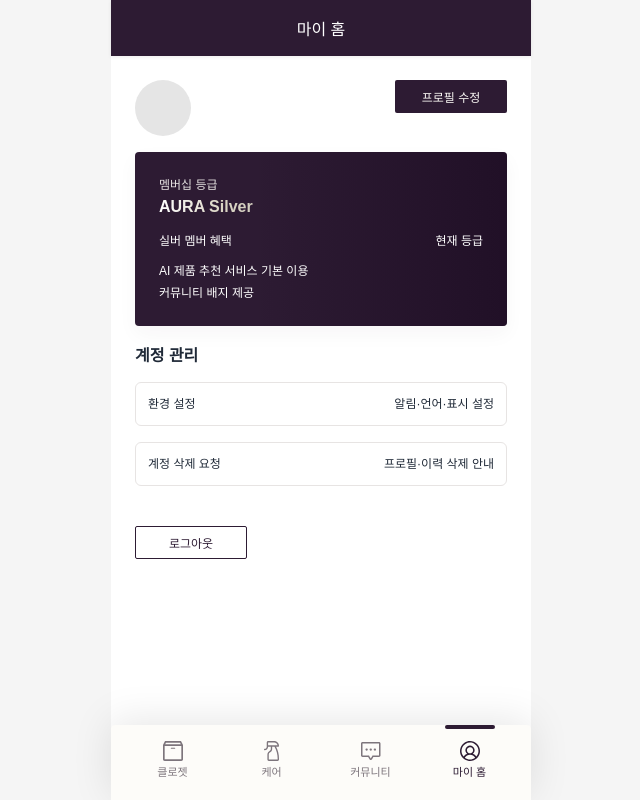
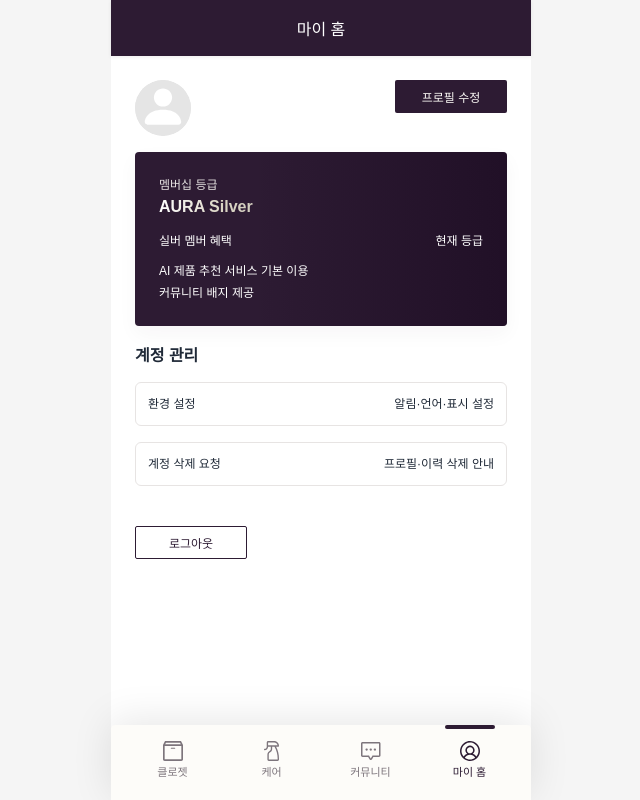
Before and after one commit to 14th-Hackathon-AURA/AURA-FE, a React (Vite) app: page /mypage in a window 1280 px wide. Shown: the whole page, without its empty margins (319-959 px from the left). Built offline with nearby package versions, Linux system fonts and the light colour scheme; no server answers; a web font is replaced by a local one.

Commit message:
fix: default 프로필 이미지 추가

```diff
--- a/src/components/myhome/ProfileImageEditor.jsx
+++ b/src/components/myhome/ProfileImageEditor.jsx
@@ -1,5 +1,6 @@
 import styled from "styled-components";
 import avatarEditIcon from "@assets/icons/myhome/avatar-edit.svg";
+import defaultProfile from "@assets/icons/default-profile.svg";
 
 const ProfileImageEditor = ({ previewUrl, onChangeAvatar }) => {
   const handleFileChange = (event) => {
@@ -8,7 +9,9 @@ const ProfileImageEditor = ({ previewUrl, onChangeAvatar }) => {
 
   return (
     <Row>
-      <Avatar>{previewUrl && <img src={previewUrl} alt="프로필 이미지" />}</Avatar>
+      <Avatar>
+        <img src={previewUrl || defaultProfile} alt="프로필 이미지" />
+      </Avatar>
       <UploadButton>
         <input type="file" accept="image/*" onChange={handleFileChange} hidden />
         <img src={avatarEditIcon} alt="프로필 이미지 변경" />
--- a/src/components/myhome/ProfileSummary.jsx
+++ b/src/components/myhome/ProfileSummary.jsx
@@ -1,11 +1,14 @@
 import { Link } from "react-router-dom";
 import styled from "styled-components";
 import Button from "@components/common/Button";
+import defaultProfile from "@assets/icons/default-profile.svg";
 
 const ProfileSummary = ({ avatarUrl, nickname, joinedAt }) => (
   <Row>
     <Identity>
-      <Avatar>{avatarUrl && <img src={avatarUrl} alt="" />}</Avatar>
+      <Avatar>
+        <img src={avatarUrl || defaultProfile} alt="" />
+      </Avatar>
       <NameBlock>
         <Nickname>{nickname}</Nickname>
         <JoinedAt>{joinedAt}</JoinedAt>
```
Also changed, not shown: src/assets/icons/default-profile.svg (added).
